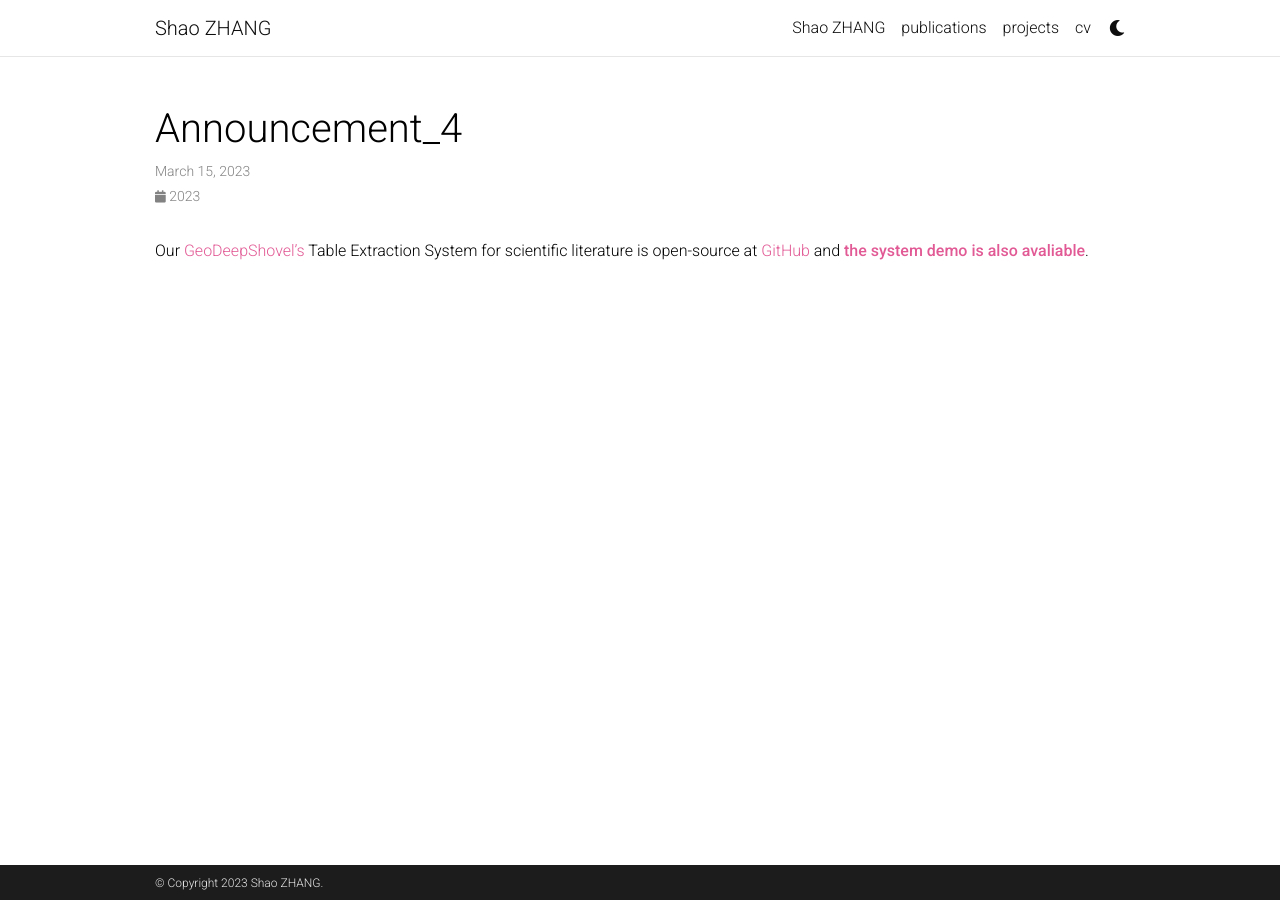
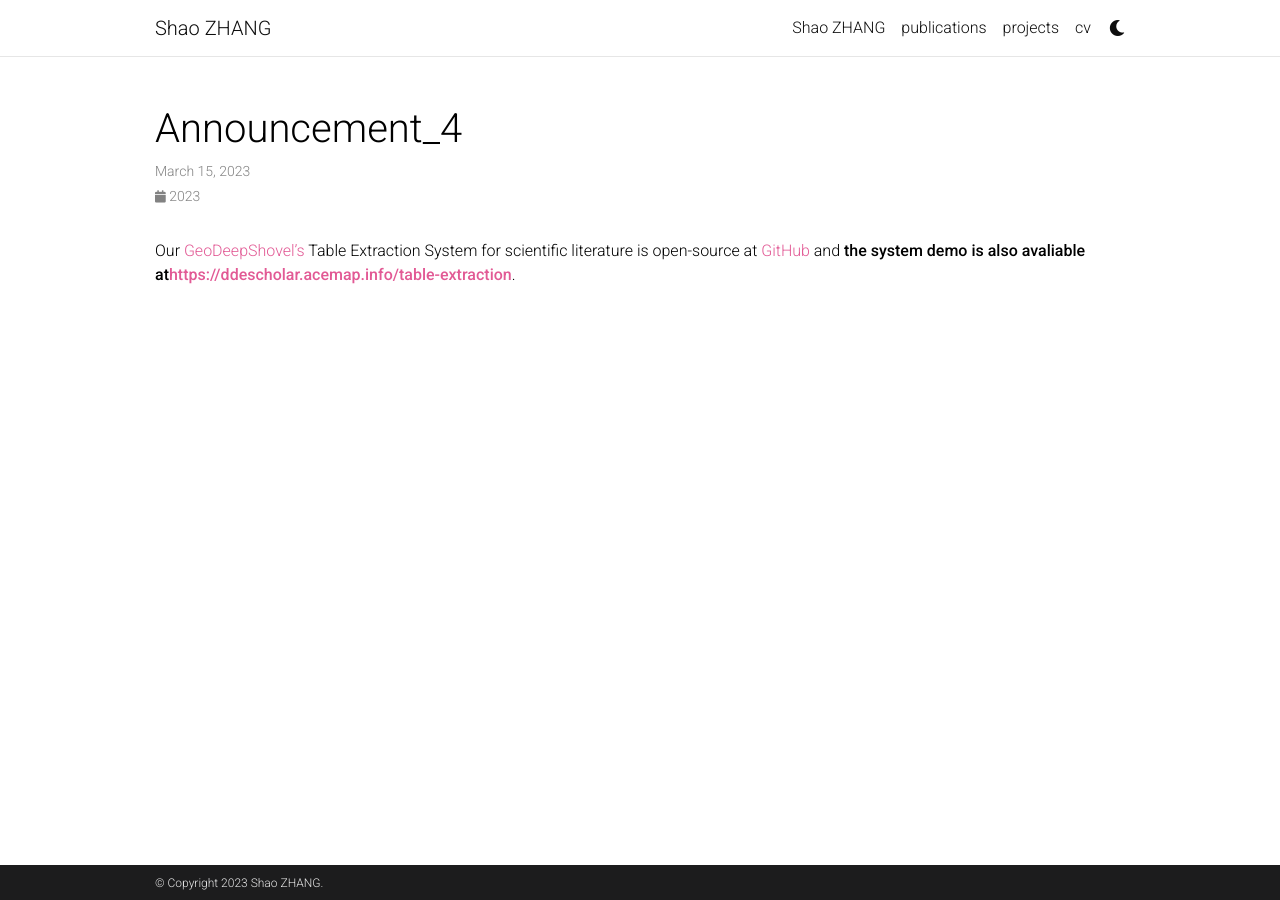
Before and after one commit to ShaoZhang0115/shaozhang_home_page, a Jekyll site: the page built from _news/announcement_4.md, in a window 1280 px wide. Built offline with Jekyll 4.4.1, drawn with Linux system fonts in a browser that asks for light colours; comment, search, counter and statistics services are not loaded; a style sheet for code colours, icons or effects is not loaded.

Commit message:
fix news

```diff
--- a/_news/announcement_4.md
+++ b/_news/announcement_4.md
@@ -5,4 +5,4 @@ inline: true
 related_posts: false
 ---
 
-Our [GeoDeepShovel's](https://deepshovel.acemap.cn/#/) Table Extraction System for scientific literature is open-source at [GitHub](https://github.com/ShaoZhang0115/Table-Extraction-for-Geoscience-Literature) and **[the system demo is also avaliable](https://ddescholar.acemap.info/table-extraction)**.
+Our [GeoDeepShovel's](https://deepshovel.acemap.cn/#/) Table Extraction System for scientific literature is open-source at [GitHub](https://github.com/ShaoZhang0115/Table-Extraction-for-Geoscience-Literature) and **the system demo is also avaliable at[https://ddescholar.acemap.info/table-extraction](https://ddescholar.acemap.info/table-extraction)**.
```
